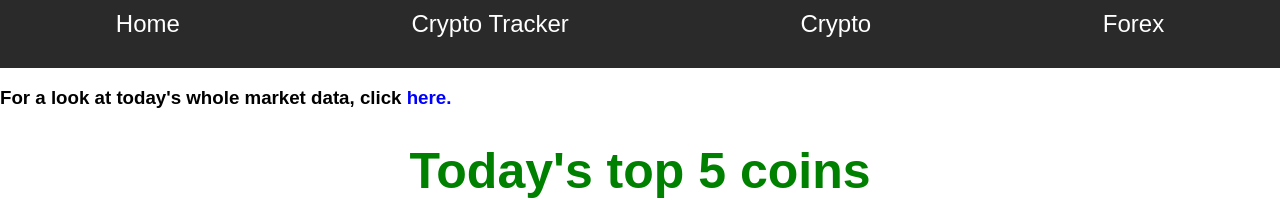
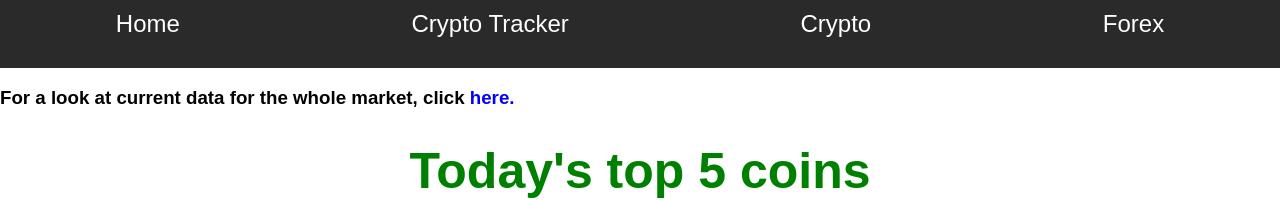
Before and after one commit to DanielTockan/Crypto-Tracker, a React app: page /crypto-tracker in a window 1280 px wide. Shown: the top 200 px of the page. Built offline with nearby package versions, Linux system fonts and the light colour scheme; no server answers; the HTML template or start-up script is replaced by a standard one; a web font is replaced by a local one.

Commit message:
new home page v3

```diff
--- a/src/components/Home.js
+++ b/src/components/Home.js
@@ -27,7 +27,7 @@ const Home = () => {
   const [x, updateX] = useState(0)
 
   return <div>
-    <h3>For a look at today's whole market data, click
+    <h3>For a look at current data for the whole market, click
     <Link className="remove-hyperlink2" to={`/crypto-tracker/all`}> here.</Link>
     </h3>
     <h1 className="centre" >Today's top 5 coins</h1>
```
